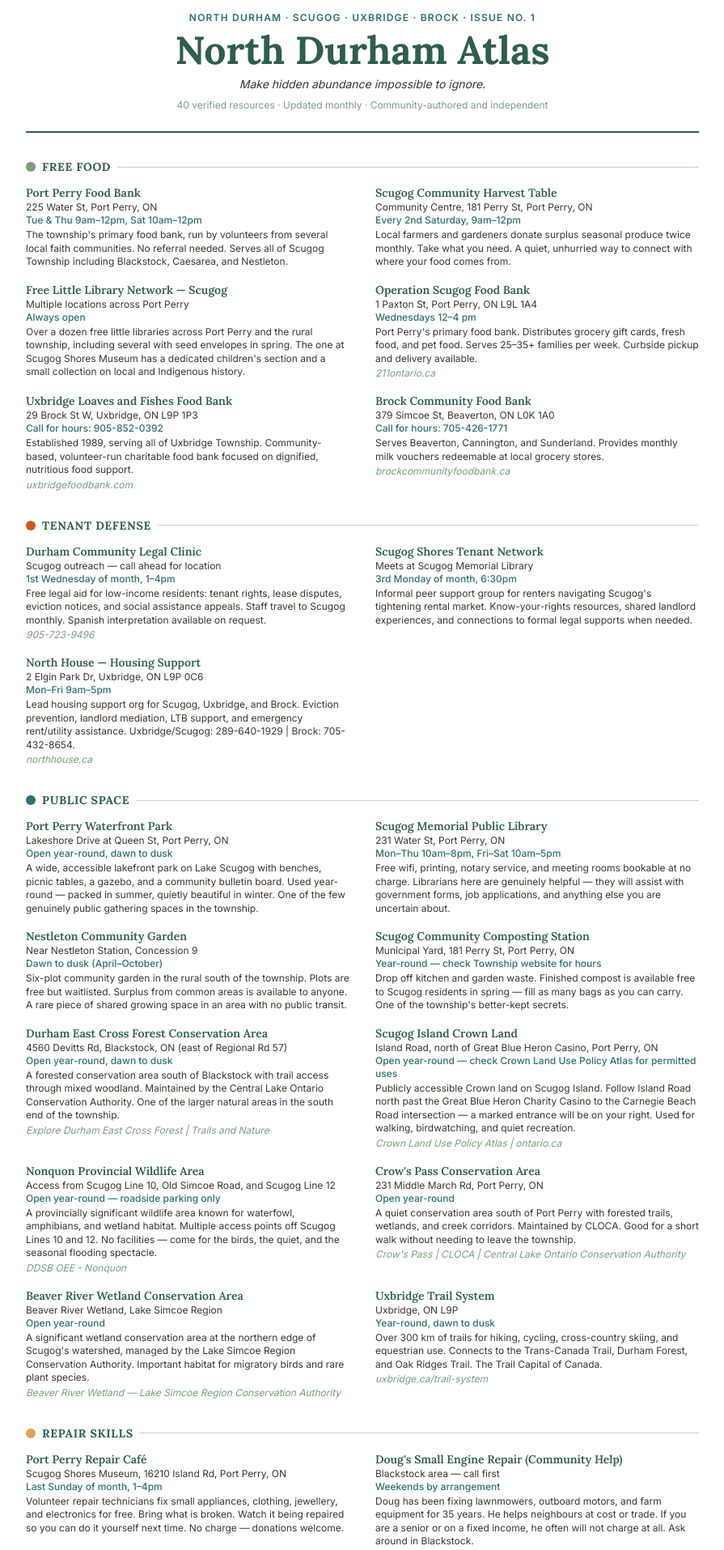
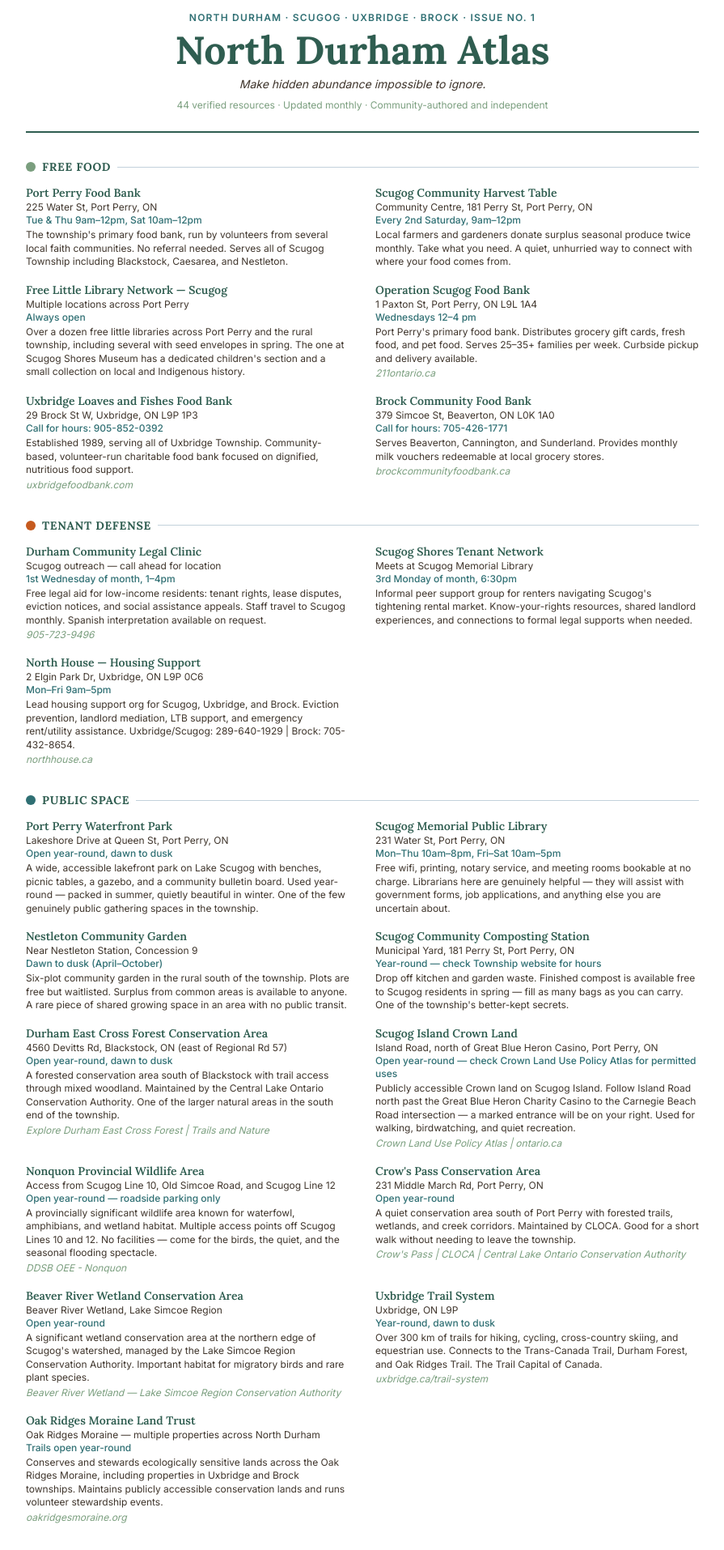
Before and after one commit to jodijanwin/Community-Atlas-Drop, a Next.js app: page /print in a window 1280 px wide. Shown: the part 140-2054 px from the top of the page at 81% size, without its empty margins (192-1087 px from the left). Built offline with nearby package versions, Linux system fonts and the light colour scheme.

Commit message:
Add 4 new listings and 4 new resource links

```diff
--- a/app/about/page.tsx
+++ b/app/about/page.tsx
@@ -39,7 +39,7 @@
               "A community land trust capable of acquiring even one parcel in the township",
               "A care co-op for elderly and isolated rural residents",
               "A bulk food buying co-op accessible to residents without vehicles",
-              "A community-owned broadband initiative for the underserved rural north",
+              "Expanded community-owned broadband beyond Port Perry Wifi's existing network — bringing digital equity to the rural north",
             ].map((item) => (
               <li key={item} className="flex items-start gap-2.5 text-sm leading-relaxed" style={{ color: "#3F352C" }}>
                 <span className="shrink-0 mt-1.5 w-1.5 h-1.5 rounded-full" style={{ background: "#C65A1E" }} />
--- a/app/print/page.tsx
+++ b/app/print/page.tsx
@@ -4,7 +4,7 @@
 import { Listing, Category, CATEGORY_COLORS } from "@/types";
 
 const ALL_CATEGORIES: Category[] = ["Free Food","Tenant Defense","Public Space","Repair Skills","Local Makers","Gathering Places","Mutual Aid","Co-op Leads"];
-const MISSING = ["A permanently affordable gathering space in Port Perry","A tenant organizing network for rural rent increases","A community land trust for North Durham","A care co-op for isolated rural residents","A bulk food buying co-op accessible without a car","Community-owned broadband for the rural north"];
+const MISSING = ["A permanently affordable gathering space in Port Perry","A tenant organizing network for rural rent increases","A community land trust for North Durham","A care co-op for isolated rural residents","A bulk food buying co-op accessible without a car","Expanded community broadband beyond Port Perry Wifi's current coverage"];
 
 export default function PrintPage() {
   const typedListings = listings as Listing[];
--- a/app/resources/page.tsx
+++ b/app/resources/page.tsx
@@ -37,6 +37,12 @@
     url: "https://activisthandbook.org",
     tag: "Campaigning",
   },
+  {
+    name: "Ontario Nonprofit Network",
+    description: "Provincial network supporting Ontario's nonprofit and charity sector. Policy resources, capacity-building tools, and sector-wide advocacy for community organizations.",
+    url: "https://theonn.ca",
+    tag: "Nonprofits",
+  },
 ];
 
 const LOCAL_RESOURCES = [
@@ -75,6 +81,24 @@
     description: "Over 300 km of trails connecting Durham Forest, Oak Ridges Trail, and the Trans-Canada Trail. The Trail Capital of Canada — hiking, cycling, skiing, and equestrian use.",
     url: "https://www.uxbridge.ca/en/explore-and-play/trail-system.aspx",
     tag: "Trails",
+  },
+  {
+    name: "Oak Ridges Moraine Land Trust",
+    description: "Conserves ecologically sensitive lands across the Moraine, including properties in Uxbridge and Brock. Maintains publicly accessible conservation trails and runs volunteer stewardship events.",
+    url: "https://www.oakridgesmoraine.org",
+    tag: "Conservation",
+  },
+  {
+    name: "North Durham Family Health Team",
+    description: "Interdisciplinary primary care serving North Durham — family doctors, nurses, social workers, dietitians, and mental health support. Accepts new patients in underserved areas.",
+    url: "https://www.northdurhamfht.ca",
+    tag: "Health",
+  },
+  {
+    name: "Port Perry Wifi — Communicate Freely",
+    description: "Grassroots community wireless network providing free or low-cost internet to Port Perry residents. One of the only active community-owned broadband initiatives in rural Ontario.",
+    url: "https://www.portperrywifi.ca",
+    tag: "Digital Equity",
   },
 ];
 
--- a/data/listings.json
+++ b/data/listings.json
@@ -459,5 +459,53 @@
     "description": "Over 300 km of trails for hiking, cycling, cross-country skiing, and equestrian use. Connects to the Trans-Canada Trail, Durham Forest, and Oak Ridges Trail. The Trail Capital of Canada.",
     "contact": "uxbridge.ca/trail-system",
     "tags": ["trails", "hiking", "Uxbridge", "outdoor"]
+  },
+  {
+    "id": "41",
+    "name": "North Durham Family Health Team",
+    "category": "Mutual Aid",
+    "address": "210 Millard St, Whitchurch-Stouffville (serves North Durham region)",
+    "lat": 44.1068,
+    "lng": -79.1197,
+    "hours": "Mon–Fri 8am–5pm",
+    "description": "Interdisciplinary primary care team serving patients across North Durham. Includes family doctors, nurses, social workers, dietitians, and mental health support. Accepts new patients in underserved areas.",
+    "contact": "northdurhamfht.ca",
+    "tags": ["health", "primary care", "mental health", "social work"]
+  },
+  {
+    "id": "42",
+    "name": "Port Perry PROBUS Club",
+    "category": "Gathering Places",
+    "address": "Port Perry Legion, 247 Water St, Port Perry, ON",
+    "lat": 44.1063,
+    "lng": -78.9502,
+    "hours": "2nd Tuesday of month, 10am",
+    "description": "Social and recreational club for retired and semi-retired residents of North Durham. Monthly meetings with guest speakers, plus interest groups for hiking, cards, book club, and travel. A large and active network for anyone newly retired or recently moved.",
+    "contact": "probusportperry.ca",
+    "tags": ["seniors", "social", "retired", "Port Perry"]
+  },
+  {
+    "id": "43",
+    "name": "Oak Ridges Moraine Land Trust",
+    "category": "Public Space",
+    "address": "Oak Ridges Moraine — multiple properties across North Durham",
+    "lat": 44.0520,
+    "lng": -79.1600,
+    "hours": "Trails open year-round",
+    "description": "Conserves and stewards ecologically sensitive lands across the Oak Ridges Moraine, including properties in Uxbridge and Brock townships. Maintains publicly accessible conservation lands and runs volunteer stewardship events.",
+    "contact": "oakridgesmoraine.org",
+    "tags": ["conservation", "moraine", "land trust", "trails", "Uxbridge"]
+  },
+  {
+    "id": "44",
+    "name": "Port Perry Wifi — Communicate Freely",
+    "category": "Co-op Leads",
+    "address": "Port Perry and surrounding area, Scugog Township",
+    "lat": 44.1070,
+    "lng": -78.9465,
+    "hours": "Community-run — see website for coverage areas",
+    "description": "A grassroots community wireless network providing free or low-cost internet access to residents of Port Perry. One of the few active community-owned broadband initiatives in rural Ontario — a working model for the digital equity gaps across North Durham.",
+    "contact": "portperrywifi.ca",
+    "tags": ["wifi", "broadband", "digital equity", "community-owned", "Port Perry"]
   }
 ]
```
